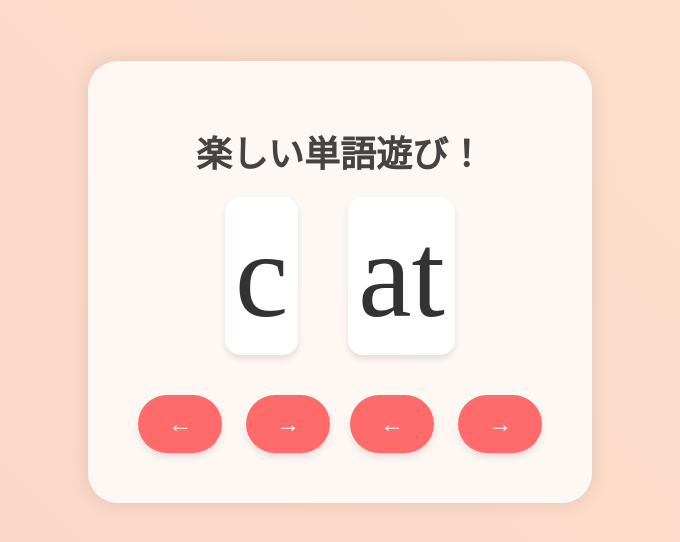
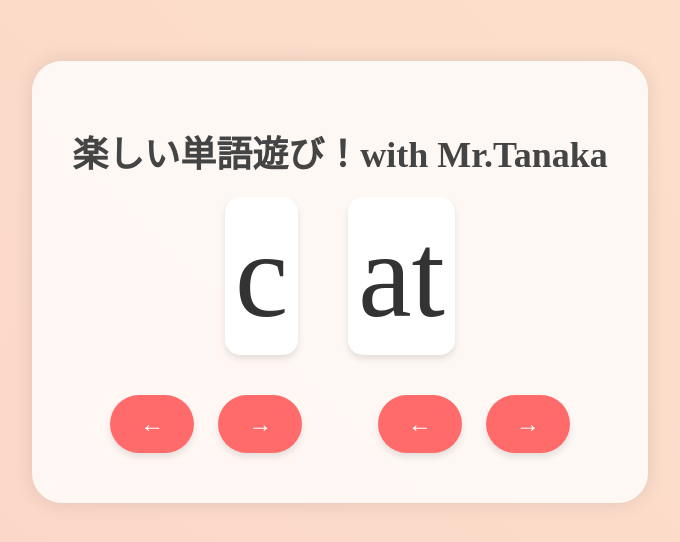
Before and after one commit to Taku505-dev/template, a plain HTML site: page index.html in a window 1280 px wide. Shown: the part 118-660 px from the top of the page, without its empty margins (300-980 px from the left). Drawn offline with Linux system fonts and the light colour scheme.

Commit message:
index.html

```diff
--- a/index.html
+++ b/index.html
@@ -3,7 +3,7 @@
 <head>
     <meta charset="UTF-8">
     <meta name="viewport" content="width=device-width, initial-scale=1.0">
-    <title>楽しい単語遊び！with Mr.Tanaka</title>
+    <title>楽しい単語遊び！</title>
     <style>
         body {
              font-family: Century, 'Times New Roman', Times, serif;
@@ -75,7 +75,7 @@
 </head>
 <body>
     <div id="game-container">
-        <h1>楽しい単語遊び！</h1>
+        <h1>楽しい単語遊び！with Mr.Tanaka</h1>
         <div id="word-display">
             <span id="onset"></span>
             <span id="rime"></span>
```
